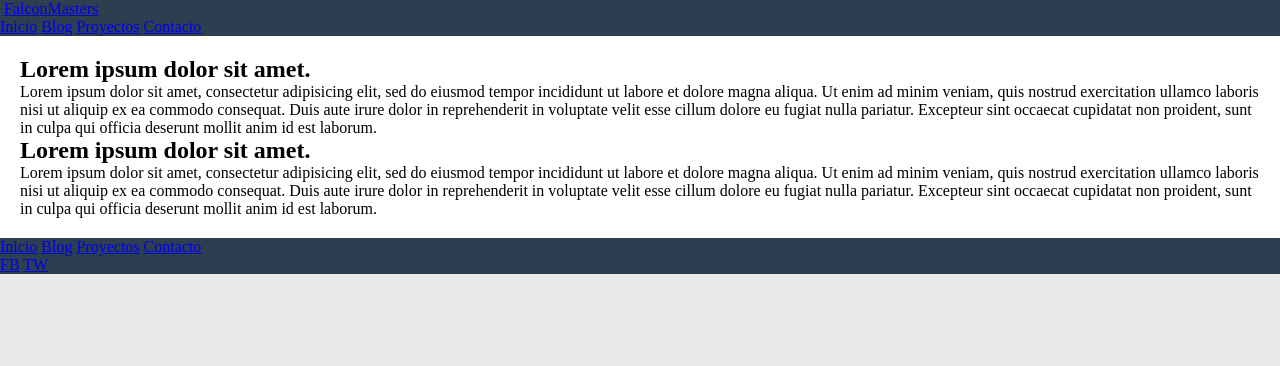
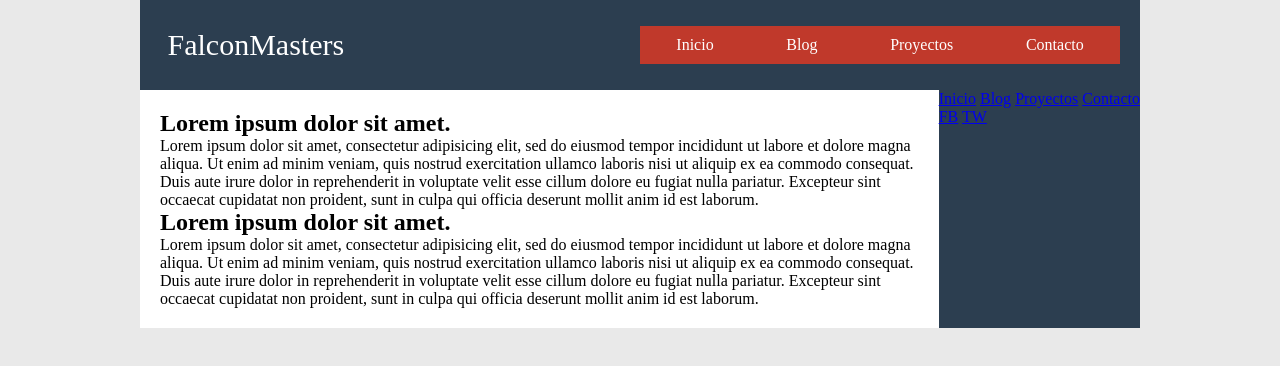
Before and after one commit to santiago-valencia29/FlexboxLayout, a plain HTML site: page index.html in a window 1280 px wide. Drawn offline with Linux system fonts and the light colour scheme.

Commit message:
contenedor and header

```diff
--- a/index.html
+++ b/index.html
@@ -6,6 +6,7 @@
     <meta name="viewport" content="width=device-width,user-scalable=no, initial-scale=1.0, maximum-scale=1.0, minimum-scale=1.0">
     <title>Flexbox Layout</title>
     <link rel="stylesheet" href="styles.css">
+    <script src="prefix.js"></script>
 </head>
 
 <body>
--- /dev/null
+++ b/prefix.js
@@ -0,0 +1,171 @@
+/**
+ * StyleFix 1.0.3 & PrefixFree 1.0.7
+ * @author Lea Verou
+ * MIT license
+ */
+(function() {
+    function m(a, b) { return [].slice.call((b || document).querySelectorAll(a)) }
+    if (window.addEventListener) {
+        var e = window.StyleFix = {
+            link: function(a) {
+                var b = a.href || a.getAttribute("data-href");
+                try { if (!b || "stylesheet" !== a.rel || a.hasAttribute("data-noprefix")) return } catch (p) { return }
+                var d = b.replace(/[^\/]+$/, ""),
+                    f = (/^[a-z]{3,10}:/.exec(d) || [""])[0],
+                    h = (/^[a-z]{3,10}:\/\/[^\/]+/.exec(d) || [""])[0],
+                    k = /^([^?]*)\??/.exec(b)[1],
+                    g = a.parentNode,
+                    c = new XMLHttpRequest,
+                    l;
+                c.onreadystatechange = function() {
+                    4 === c.readyState &&
+                        l()
+                };
+                l = function() {
+                    var b = c.responseText;
+                    if (b && a.parentNode && (!c.status || 400 > c.status || 600 < c.status)) {
+                        if ((b = e.fix(b, !0, a)) && d) var b = b.replace(/url\(\s*?((?:"|')?)(.+?)\1\s*?\)/gi, function(b, a, c) { return /^([a-z]{3,10}:|#)/i.test(c) ? b : /^\/\//.test(c) ? 'url("' + f + c + '")' : /^\//.test(c) ? 'url("' + h + c + '")' : /^\?/.test(c) ? 'url("' + k + c + '")' : 'url("' + d + c + '")' }),
+                            n = d.replace(/([\\\^\$*+[\]?{}.=!:(|)])/g, "\\$1"),
+                            b = b.replace(RegExp("\\b(behavior:\\s*?url\\('?\"?)" + n, "gi"), "$1");
+                        n = document.createElement("style");
+                        n.textContent =
+                            "/*# sourceURL=" + a.getAttribute("href") + " */\n/*@ sourceURL=" + a.getAttribute("href") + " */\n" + b;
+                        n.media = a.media;
+                        n.disabled = a.disabled;
+                        n.setAttribute("data-href", a.getAttribute("href"));
+                        a.id && (n.id = a.id);
+                        g.insertBefore(n, a);
+                        g.removeChild(a);
+                        n.media = a.media
+                    }
+                };
+                try { c.open("GET", b), c.send(null) } catch (p) { "undefined" != typeof XDomainRequest && (c = new XDomainRequest, c.onerror = c.onprogress = function() {}, c.onload = l, c.open("GET", b), c.send(null)) }
+                a.setAttribute("data-inprogress", "")
+            },
+            styleElement: function(a) {
+                if (!a.hasAttribute("data-noprefix")) {
+                    var b =
+                        a.disabled;
+                    a.textContent = e.fix(a.textContent, !0, a);
+                    a.disabled = b
+                }
+            },
+            styleAttribute: function(a) { var b = a.getAttribute("style"),
+                    b = e.fix(b, !1, a);
+                a.setAttribute("style", b) },
+            process: function() { m('link[rel="stylesheet"]:not([data-inprogress])').forEach(StyleFix.link);
+                m("style").forEach(StyleFix.styleElement);
+                m("[style]").forEach(StyleFix.styleAttribute) },
+            register: function(a, b) {
+                (e.fixers = e.fixers || []).splice(void 0 === b ? e.fixers.length : b, 0, a) },
+            fix: function(a, b, d) {
+                if (e.fixers)
+                    for (var f = 0; f < e.fixers.length; f++) a =
+                        e.fixers[f](a, b, d) || a;
+                return a
+            },
+            camelCase: function(a) { return a.replace(/-([a-z])/g, function(b, a) { return a.toUpperCase() }).replace("-", "") },
+            deCamelCase: function(a) { return a.replace(/[A-Z]/g, function(b) { return "-" + b.toLowerCase() }) }
+        };
+        (function() { setTimeout(function() { m('link[rel="stylesheet"]').forEach(StyleFix.link) }, 10);
+            document.addEventListener("DOMContentLoaded", StyleFix.process, !1) })()
+    }
+})();
+(function(m) {
+    function e(b, d, f, h, k) { b = a[b];
+        b.length && (b = RegExp(d + "(" + b.join("|") + ")" + f, "gi"), k = k.replace(b, h)); return k }
+    if (window.StyleFix && window.getComputedStyle) {
+        var a = window.PrefixFree = {
+            prefixCSS: function(b, d, f) {
+                var h = a.prefix; - 1 < a.functions.indexOf("linear-gradient") && (b = b.replace(/(\s|:|,)(repeating-)?linear-gradient\(\s*(-?\d*\.?\d*)deg/ig, function(b, a, d, f) { return a + (d || "") + "linear-gradient(" + (90 - f) + "deg" }));
+                b = e("functions", "(\\s|:|,)", "\\s*\\(", "$1" + h + "$2(", b);
+                b = e("keywords", "(\\s|:)", "(\\s|;|\\}|$)",
+                    "$1" + h + "$2$3", b);
+                b = e("properties", "(^|\\{|\\s|;)", "\\s*:", "$1" + h + "$2:", b);
+                if (a.properties.length) { var k = RegExp("\\b(" + a.properties.join("|") + ")(?!:)", "gi");
+                    b = e("valueProperties", "\\b", ":(.+?);", function(a) { return a.replace(k, h + "$1") }, b) }
+                d && (b = e("selectors", "", "\\b", a.prefixSelector, b), b = e("atrules", "@", "\\b", "@" + h + "$1", b));
+                b = b.replace(RegExp("-" + h, "g"), "-");
+                return b = b.replace(/-\*-(?=[a-z]+)/gi, a.prefix)
+            },
+            property: function(b) { return (0 <= a.properties.indexOf(b) ? a.prefix : "") + b },
+            value: function(b, d) {
+                b =
+                    e("functions", "(^|\\s|,)", "\\s*\\(", "$1" + a.prefix + "$2(", b);
+                b = e("keywords", "(^|\\s)", "(\\s|$)", "$1" + a.prefix + "$2$3", b);
+                0 <= a.valueProperties.indexOf(d) && (b = e("properties", "(^|\\s|,)", "($|\\s|,)", "$1" + a.prefix + "$2$3", b));
+                return b
+            },
+            prefixSelector: function(b) { return a.selectorMap[b] || b },
+            prefixProperty: function(b, d) { var f = a.prefix + b; return d ? StyleFix.camelCase(f) : f }
+        };
+        (function() {
+            var b = {},
+                d = [],
+                f = getComputedStyle(document.documentElement, null),
+                h = document.createElement("div").style,
+                k = function(a) {
+                    if ("-" ===
+                        a.charAt(0)) { d.push(a);
+                        a = a.split("-"); var c = a[1]; for (b[c] = ++b[c] || 1; 3 < a.length;) a.pop(), c = a.join("-"), StyleFix.camelCase(c) in h && -1 === d.indexOf(c) && d.push(c) }
+                };
+            if (f && 0 < f.length)
+                for (var g = 0; g < f.length; g++) k(f[g]);
+            else
+                for (var c in f) k(StyleFix.deCamelCase(c));
+            var g = 0,
+                e, p;
+            for (p in b) f = b[p], g < f && (e = p, g = f);
+            a.prefix = "-" + e + "-";
+            a.Prefix = StyleFix.camelCase(a.prefix);
+            a.properties = [];
+            for (g = 0; g < d.length; g++) c = d[g], 0 === c.indexOf(a.prefix) && (e = c.slice(a.prefix.length), StyleFix.camelCase(e) in h || a.properties.push(e));
+            !("Ms" != a.Prefix || "transform" in h || "MsTransform" in h) && "msTransform" in h && a.properties.push("transform", "transform-origin");
+            a.properties.sort()
+        })();
+        (function() {
+            function b(a, b) { e[b] = "";
+                e[b] = a; return !!e[b] }
+            var d = { "linear-gradient": { property: "backgroundImage", params: "red, teal" }, calc: { property: "width", params: "1px + 5%" }, element: { property: "backgroundImage", params: "#foo" }, "cross-fade": { property: "backgroundImage", params: "url(a.png), url(b.png), 50%" }, "image-set": { property: "backgroundImage", params: "url(a.png) 1x, url(b.png) 2x" } };
+            d["repeating-linear-gradient"] = d["repeating-radial-gradient"] = d["radial-gradient"] = d["linear-gradient"];
+            var f = { initial: "color", grab: "cursor", grabbing: "cursor", "zoom-in": "cursor", "zoom-out": "cursor", box: "display", flexbox: "display", "inline-flexbox": "display", flex: "display", "inline-flex": "display", grid: "display", "inline-grid": "display", "max-content": "width", "min-content": "width", "fit-content": "width", "fill-available": "width", "contain-floats": "width" };
+            a.functions = [];
+            a.keywords = [];
+            var e = document.createElement("div").style,
+                k;
+            for (k in d) { var g = d[k],
+                    c = g.property,
+                    g = k + "(" + g.params + ")";!b(g, c) && b(a.prefix + g, c) && a.functions.push(k) }
+            for (var l in f) c = f[l], !b(l, c) && b(a.prefix + l, c) && a.keywords.push(l)
+        })();
+        (function() {
+            function b(a) { h.textContent = a + "{}"; return !!h.sheet.cssRules.length }
+            var d = {
+                    ":any-link": null,
+                    "::backdrop": null,
+                    ":fullscreen": null,
+                    ":full-screen": ":fullscreen",
+                    "::placeholder": null,
+                    ":placeholder": "::placeholder",
+                    "::input-placeholder": "::placeholder",
+                    ":input-placeholder": "::placeholder",
+                    ":read-only": null,
+                    ":read-write": null,
+                    "::selection": null
+                },
+                e = { keyframes: "name", viewport: null, document: 'regexp(".")' };
+            a.selectors = [];
+            a.selectorMap = {};
+            a.atrules = [];
+            var h = m.appendChild(document.createElement("style")),
+                k;
+            for (k in d) { var g = d[k] || k,
+                    c = k.replace(/::?/, function(b) { return b + a.prefix });!b(g) && b(c) && (a.selectors.push(g), a.selectorMap[g] = c) }
+            for (var l in e) d = l + " " + (e[l] || ""), !b("@" + d) && b("@" + a.prefix + d) && a.atrules.push(l);
+            m.removeChild(h)
+        })();
+        a.valueProperties = ["transition", "transition-property", "will-change"];
+        m.className += " " + a.prefix;
+        StyleFix.register(a.prefixCSS)
+    }
+})(document.documentElement);
--- a/styles.css
+++ b/styles.css
@@ -2,6 +2,21 @@
     margin: 0;
     padding: 0;
     box-sizing: border-box;
+}
+
+.contenedor {
+    background: #ccc;
+    width: 90%;
+    max-width: 1000px;
+    /* centrar contenedor */
+    margin: auto;
+    /* Flex */
+    /* componentes hijos */
+    display: flex;
+    flex-flow: row wrap;
+    /* equivalente a flex-flow: */
+    /* flex-direction: row;
+    flex-wrap: wrap; */
 }
 
 body {
@@ -10,6 +25,58 @@ body {
 
 header {
     background: #2c3e50;
+    width: 100%;
+    padding: 20px;
+    /* Flex */
+    display: flex;
+    /* elemento a la izquierda: */
+    justify-content: space-between;
+    /* centrar verticalmente los elementos */
+    align-items: center;
+    /* nos pone los elementos en linea: */
+    flex-direction: row;
+    /* si un elemento no cabe no lo coloque debajo del otro: */
+    flex-wrap: wrap;
+}
+
+header .logo {
+    color: #fff;
+    font-size: 30px;
+}
+
+header .logo img {
+    width: 50px;
+    vertical-align: top;
+}
+
+header .logo a {
+    color: #fff;
+    text-decoration: none;
+    line-height: 50px;
+}
+
+header nav {
+    width: 50%;
+    /* background: #fff; */
+    /* Flex */
+    display: flex;
+    flex-wrap: wrap;
+    align-items: center;
+}
+
+header nav a {
+    background: #c0392b;
+    color: #fff;
+    text-align: center;
+    text-decoration: none;
+    padding: 10px;
+    /* flex */
+    /* abarcar el 100% del nav */
+    flex-grow: 1;
+}
+
+header nav a:hover {
+    background: #e74c3c;
 }
 
 .main {
```
